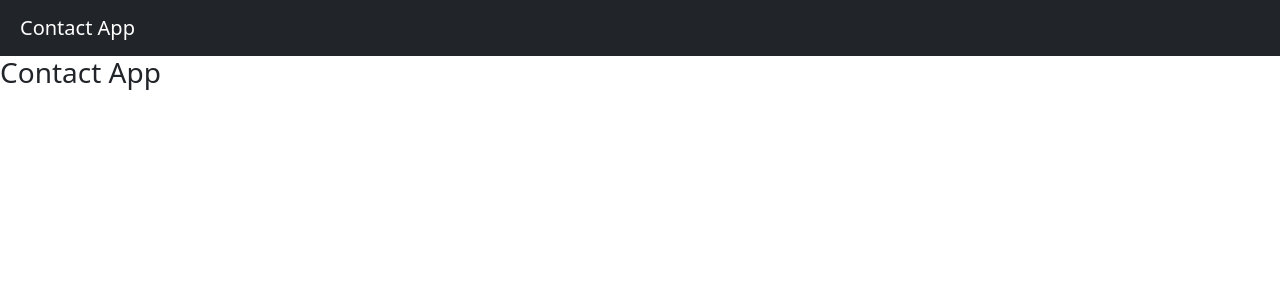
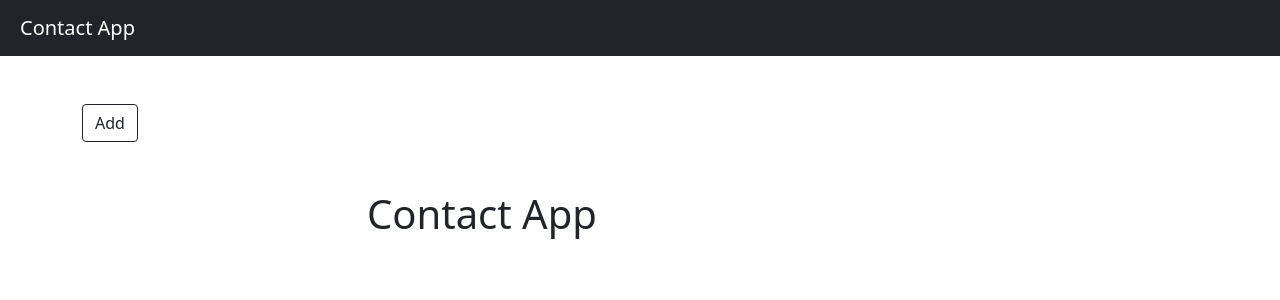
Before and after one commit to mihirzalavadiya/Contact-App, a React (Create React App) app: page / in a window 1280 px wide. Shown: the top 300 px of the page. Built offline with nearby package versions, Linux system fonts and the light colour scheme.

Commit message:
add Home Component

```diff
--- a/src/App.js
+++ b/src/App.js
@@ -2,13 +2,23 @@
 import './App.css';
 import { ToastContainer } from 'react-toastify';
 import Navbar from './components/Navbar';
+import { Route, Switch } from 'react-router-dom';
+import Home from './components/Home';
 
 const App = () => {
   return (
     <div className="App">
       <ToastContainer />
       <Navbar />
-      <h3>Contact App</h3>
+      <Switch>
+        <Route exact path="/" component = {() => <Home />} />
+        <Route path="/add">
+          <h3>Add Component</h3>
+        </Route>
+        <Route path="/edit/:id">
+          <h3>Edit Component</h3>
+        </Route>
+      </Switch>
     </div>
   );
 }
--- /dev/null
+++ b/src/components/Home.js
@@ -0,0 +1,19 @@
+import React from 'react'
+import { Link } from 'react-router-dom'
+
+const Home = () => {
+    return (
+        <div className="container">
+            <div className="row">
+                <div className="col-md-12 my-5 text-right">
+                    <Link to="/add"  className="btn btn-outline-dark">Add</Link>
+                </div>
+                <div className="col-md-6 mx-auto">
+                    <h1>Contact App</h1>
+                </div>
+            </div>
+        </div>
+    )
+}
+
+export default Home
```
Also changed, not shown: src/components/AddContact.js (added).
